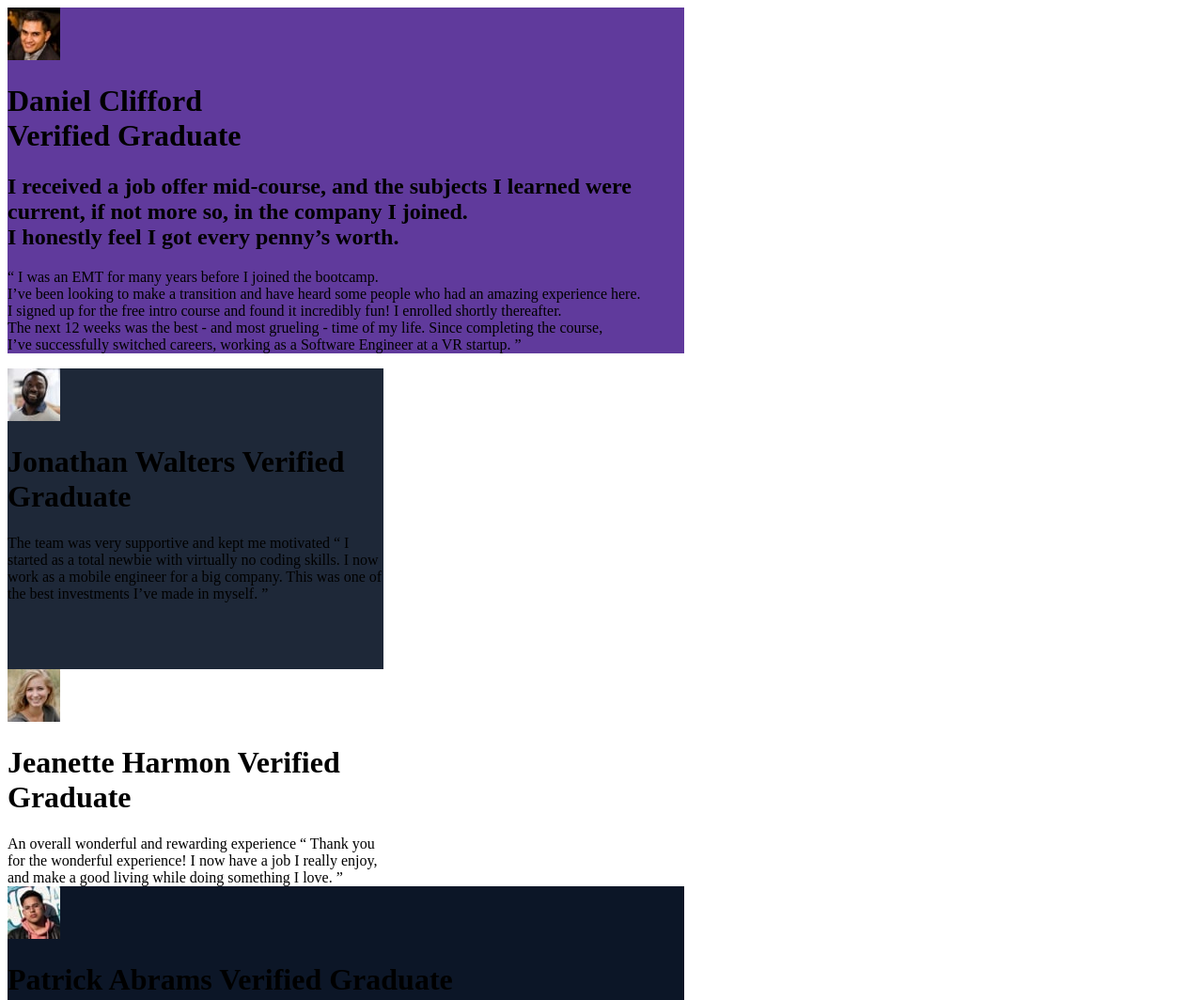
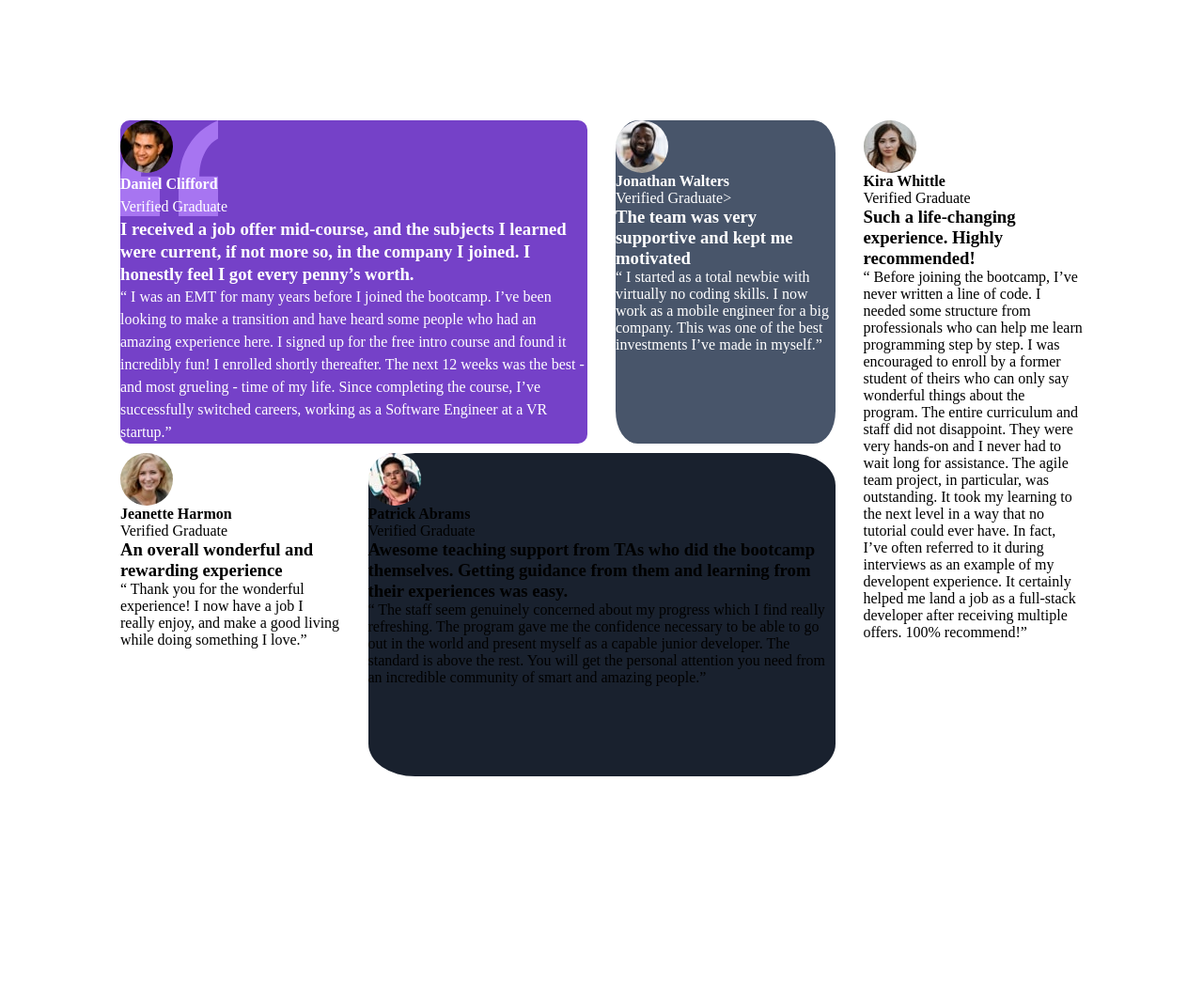
Before and after one commit to lumwachi25418/testimonialss, a plain HTML site: page index.html in a window 1280 px wide. Shown: the top 1064 px of the page at 94% size. After the commit the page ends 826 px from the top, so only its background shows below. Drawn offline with Linux system fonts and the light colour scheme.

Commit message:
added style

```diff
--- a/css/style.css
+++ b/css/style.css
@@ -1,38 +1,74 @@
-@media screen {
-  min-width: 375px;
-  max-width: 1440px;
-}
- {
-  margin: 0px;
-  padding: 0px;
+* {
+  margin: 0;
+  padding: 0;
   box-sizing: border-box;
 }
-.container {
-  display: grid;
-  grid-template-column: auto auto auto, minmax(300px, 1fr);
-  padding: 10px;
-  text-align: center;
-  column-gap: 20px;
+.grid__container{
+  display:grid;
+  width: 80%;
+  margin: 0 auto;
+  grid-template-columns: repeat(4, 1fr);
+  grid-template-rows: repeat(2, 1fr);
+  row-gap:10px;
+  column-gap: 30px;
+  margin:6em,auto;
+  margin-top: 10%;
 }
-.grid-item1 {
-  width: 45em;
-  background-color: hsl(263, 46%, 42%);
+
+
+.grid__item {
+  border-radius: 5px;
+  padding: 20px;
+
 }
-.grid-item2 {
-  background-color: hsl(217, 30%, 17%);
-  width: 25em;
-  height: 20em;
+.profile img{
+  border-radius: 50%;
+  display: flex;
+
 }
-.grid-item3 {
-  background-color: white;
-  width: 25em;
+
+
+.grid__item__one{
+  background-color: hsl(263,55%,52%);
+  color:hsl(0,0%,100%);
+  grid-column-start:1;
+  grid-column-end:3;
+  grid-row-start:1;
+  grid-row-end:2;
+  line-height:1.5em;
+  border-radius: 10px;
+  background-image: url(../images/bg-pattern-quotation.svg);
+  background-repeat:no-repeat;
+
 }
-.grid-item4 {
-  background-color: hsl(218, 53%, 10%);
-  text: white;
-  width: 45em;
+.grid__item__two{
+background-color:hsl(217,19%,35%);
+color: white;
+grid-column-start:3;
+grid-column-end:4;
+grid-row-start:1;
+grid-row-end:2;
+border-radius: 10%;
 }
-.grid-item5 {
-  background-color: whitesmoke;
-  width: 25em;
+.grid__item__three{
+  background-color:hsl(0,0%,100%);
+  grid-column-start:1;
+  grid-column-end:1;
+  grid-row-start:2;
+  border-radius: 10%;
 }
+.grid__item__four{
+  background-color:hsl(219,29%,14%);
+  grid-column-start:2 ;
+  grid-column-end:4;
+  grid-row-start:2;
+  border-radius: 10%;
+
+}
+.grid__item__five{
+  background-color: hsl(0,0%,100%);
+  grid-column-start:4;
+  grid-row-start:1;
+  grid-row-end:3;
+  border-radius: 10%;
+}
--- a/index.html
+++ b/index.html
@@ -1,29 +1,109 @@
 <!DOCTYPE html>
 <html lang="en">
-<head>
-    <meta charset="UTF-8">
-    <meta name="viewport" content="width=device-width, initial-scale=1.0">
-    <link rel="stylesheet" href="css/style.css">
+  <head>
+    <meta charset="UTF-8" />
+    <meta name="viewport" content="width=device-width, initial-scale=1.0" />
+    <link rel="stylesheet" href="css/style.css" />
     <title>testimonialss</title>
-    <div class="grid-container">
-        <div class="grid-item1" ><img src="images/image-daniel.jpg">
-            <h1>Daniel Clifford<br>Verified Graduate</h1>
-               <h2> I received a job offer mid-course, and the subjects I learned were current, if not more so, in the company I joined.
-                 <br>I honestly feel I got every penny’s worth.</h2>
-                <p>“ I was an EMT for many years before I joined the bootcamp.<br>
-                 I’ve been looking to make a transition and have heard some people who had an amazing experience here.<br>
-                 I signed up for the free intro course and found it incredibly fun! I enrolled shortly thereafter.<br>
-                 The next 12 weeks was the best - and most grueling - time of my life. Since completing the course,<br>
-                  I’ve successfully switched careers, working as a Software Engineer at a VR startup. ”</p></div>
-            </div>
-            <div class="grid-item2" ><img src="images/image-jonathan.jpg">
-                <h1>Jonathan Walters Verified Graduate</h1> The team was very supportive and kept me motivated “ I started as a total newbie with virtually no coding skills. I now work as a mobile engineer for a big company. This was one of the best investments I’ve made in myself. ”</div>
-                <div class="grid-item3" ><img src="images/image-jeanette.jpg"> <h1>Jeanette Harmon Verified Graduate </h1>An overall wonderful and rewarding experience “ Thank you for the wonderful experience! I now have a job I really enjoy, and make a good living while doing something I love. ”
-                  </div>
-                    <div class="grid-item4" ><img src="images/image-patrick.jpg"><h1>Patrick Abrams Verified Graduate</h1> Awesome teaching support from TAs who did the bootcamp themselves. Getting guidance from them and learning from their experiences was easy. “ The staff seem genuinely concerned about my progress which I find really refreshing. The program gave me the confidence necessary to be able to go out in the world and present myself as a capable junior developer. The standard is above the rest. You will get the personal attention you need from an incredible community of smart and amazing people. ”
+  </head>
+  <body>
+    <div class="container">
+      <div class="grid__container">
+        <div class="grid__item__one">
+          <div class="profile">
+            <img src="images/image-daniel.jpg" />
+            <h4>Daniel Clifford</h4>
+            <p>Verified Graduate</p>
+          </div>
 
-                   <div class="grid-item5"><img src="images/image-kira.jpg"><h1>Kira Whittle Verified Graduate </h1>Such a life-changing experience. Highly recommended! “ Before joining the bootcamp, I’ve never written a line of code. I needed some structure from professionals who can help me learn programming step by step. I was encouraged to enroll by a former student of theirs who can only say wonderful things about the program. The entire curriculum and staff did not disappoint. They were very hands-on and I never had to wait long for assistance. The agile team project, in particular, was outstanding. It took my learning to the next level in a way that no tutorial could ever have. In fact, I’ve often referred to it during interviews as an example of my developent experience. It certainly helped me land a job as a full-stack developer after receiving multiple offers. 100% recommend! ”            </head>
-<body>
+          <h3>
+            I received a job offer mid-course, and the subjects I learned were
+            current, if not more so, in the company I joined. I honestly feel I
+            got every penny’s worth.
+          </h3>
+          <p>
+            “ I was an EMT for many years before I joined the bootcamp. I’ve
+            been looking to make a transition and have heard some people who had
+            an amazing experience here. I signed up for the free intro course
+            and found it incredibly fun! I enrolled shortly thereafter. The next
+            12 weeks was the best - and most grueling - time of my life. Since
+            completing the course, I’ve successfully switched careers, working
+            as a Software Engineer at a VR startup.”
+          </p>
+        </div>
 
-</body>
+        <div class="grid__item__two">
+          <div class="profile">
+            <img src="images/image-jonathan.jpg" />
+            <h4>Jonathan Walters</h4>
+            <p>Verified Graduate></p>
+          </div>
+
+          <h3>The team was very supportive and kept me motivated</h3>
+          <p>
+            “ I started as a total newbie with virtually no coding skills. I now
+            work as a mobile engineer for a big company. This was one of the
+            best investments I’ve made in myself.”
+          </p>
+        </div>
+
+        <div class="grid__item__three">
+          <div class="profile">
+            <img src="images/image-jeanette.jpg" />
+            <h4>Jeanette Harmon</h4>
+            <p>Verified Graduate</p>
+          </div>
+
+          <h3>An overall wonderful and rewarding experience</h3>
+          <p>
+            “ Thank you for the wonderful experience! I now have a job I really
+            enjoy, and make a good living while doing something I love.”
+          </p>
+        </div>
+        <div class="grid__item__four">
+          <div class="profile">
+            <img src="images/image-patrick.jpg" />
+            <h4>Patrick Abrams</h4>
+            <p>Verified Graduate</p>
+          </div>
+          <h3>
+            Awesome teaching support from TAs who did the bootcamp themselves.
+            Getting guidance from them and learning from their experiences was
+            easy.
+          </h3>
+          <p>
+            “ The staff seem genuinely concerned about my progress which I find
+            really refreshing. The program gave me the confidence necessary to
+            be able to go out in the world and present myself as a capable
+            junior developer. The standard is above the rest. You will get the
+            personal attention you need from an incredible community of smart
+            and amazing people.”
+          </p>
+        </div>
+
+        <div class="grid__item__five">
+          <div class="profile">
+            <img src="images/image-kira.jpg" />
+            <h4>Kira Whittle</h4>
+            <p>Verified Graduate</p>
+          </div>
+          <h3>Such a life-changing experience. Highly recommended!</h3>
+          <p>
+            “ Before joining the bootcamp, I’ve never written a line of code. I
+            needed some structure from professionals who can help me learn
+            programming step by step. I was encouraged to enroll by a former
+            student of theirs who can only say wonderful things about the
+            program. The entire curriculum and staff did not disappoint. They
+            were very hands-on and I never had to wait long for assistance. The
+            agile team project, in particular, was outstanding. It took my
+            learning to the next level in a way that no tutorial could ever
+            have. In fact, I’ve often referred to it during interviews as an
+            example of my developent experience. It certainly helped me land a
+            job as a full-stack developer after receiving multiple offers. 100%
+            recommend!”
+          </p>
+        </div>
+      </div>
+    </div>
+  </body>
 </html>
```
Also changed, not shown: design/desktop-design.jpg (added), design/desktop-preview.jpg (added), design/mobile-design.jpg (added).
